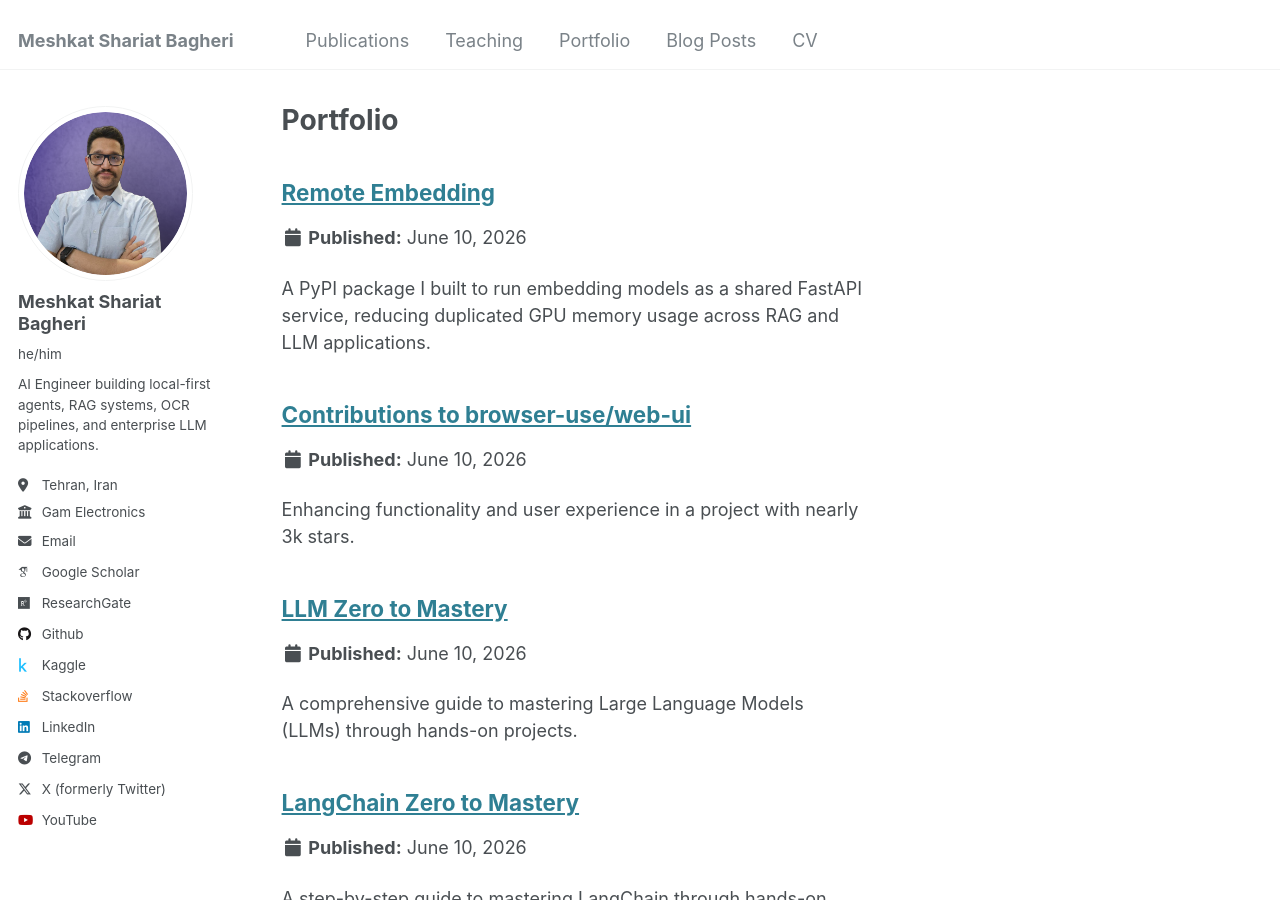
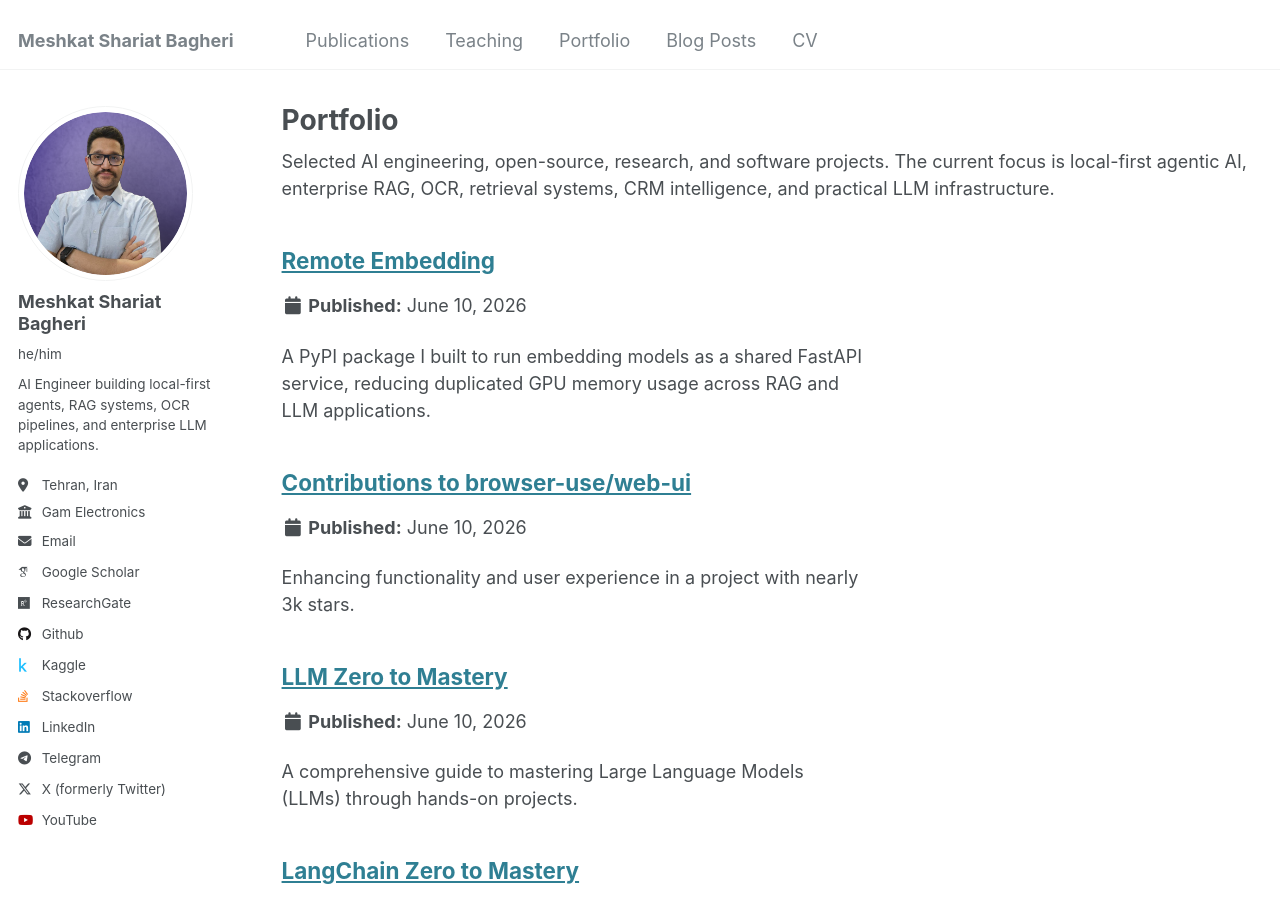
Before and after one commit to MeshkatShB/meshkatshb.github.io, a Jekyll site: the page built from _pages/portfolio.html, in a window 1280 px wide and 900 px high. Built offline with Jekyll 4.4.1, drawn with Linux system fonts in a browser that asks for light colours; some web fonts are replaced.

Commit message:
feat(pages): update portfolio html file for ai eng works, OSS, research, and sw.

```diff
--- a/_pages/portfolio.html
+++ b/_pages/portfolio.html
@@ -5,6 +5,11 @@ permalink: /portfolio/
 author_profile: true
 ---
 
-{% include base_path %} {% assign sorted_portfolio = site.portfolio | sort:
-"priority" %} {% for post in sorted_portfolio %} {% include archive-single.html
-%} {% endfor %}
+{% include base_path %}
+
+Selected AI engineering, open-source, research, and software projects. The current focus is local-first agentic AI, enterprise RAG, OCR, retrieval systems, CRM intelligence, and practical LLM infrastructure.
+
+{% assign sorted_portfolio = site.portfolio | sort: "priority" %}
+{% for post in sorted_portfolio %}
+  {% include archive-single.html %}
+{% endfor %}
```
